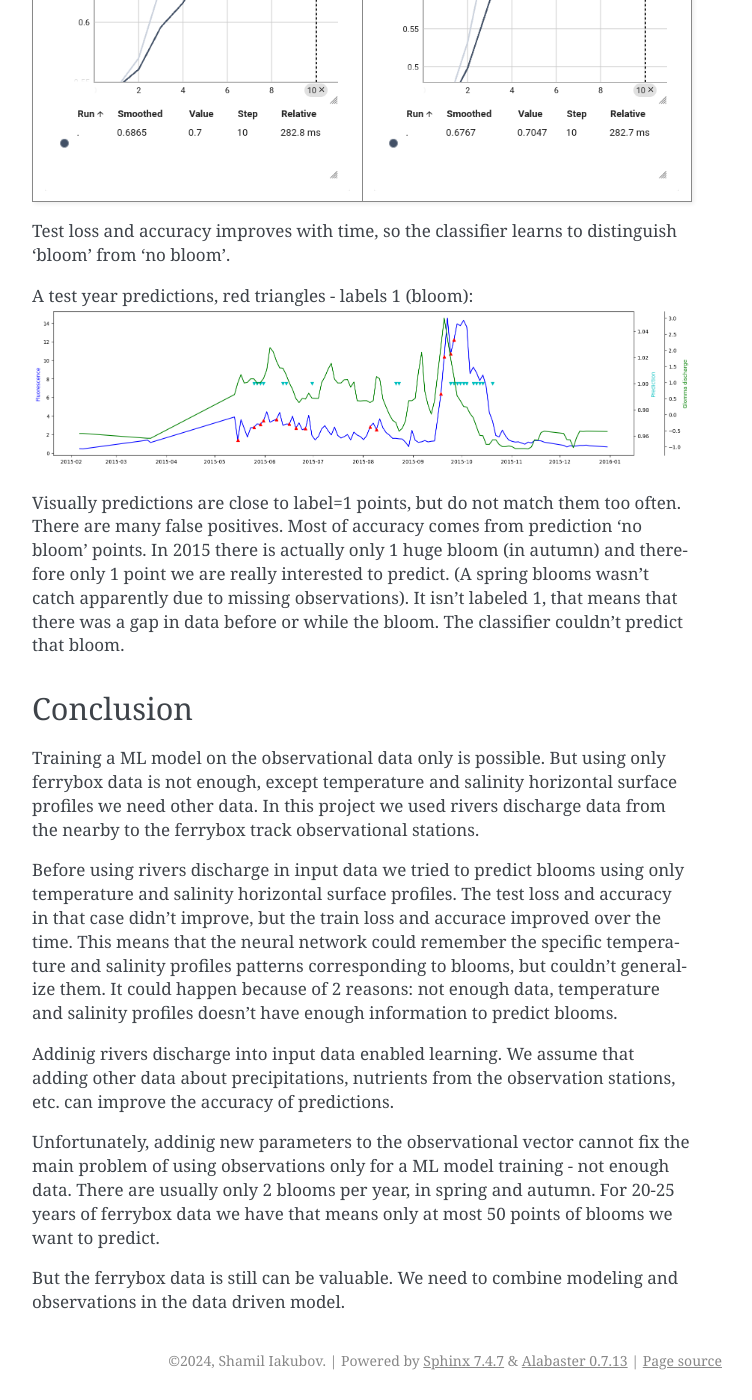
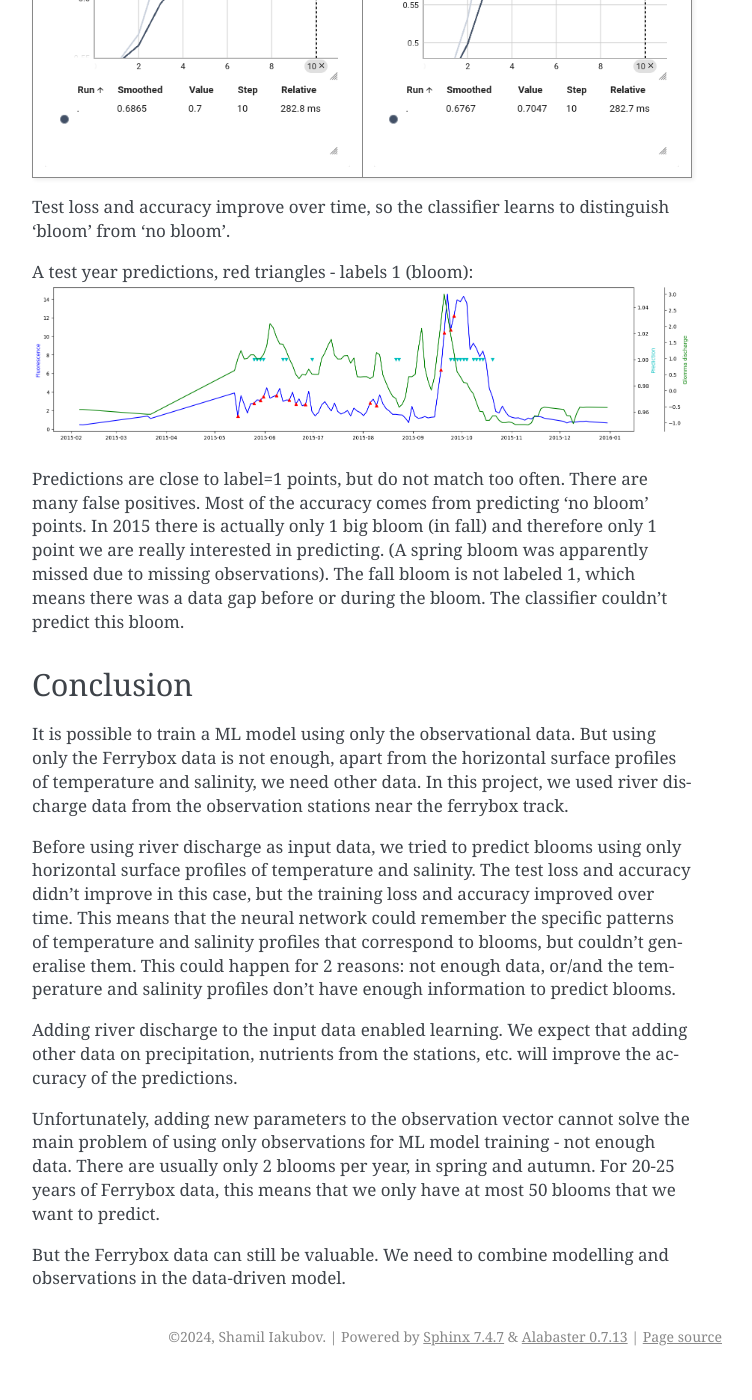
Before and after one commit to limash/blooms-ml, a Sphinx documentation site: the page built from doc/source/ferrybox_data.md, in a window 1280 px wide and 1400 px high, scrolled down 2937 px. Shown: the whole window, without its empty margins (388-1140 px from the left). Built offline with Sphinx 7.4.7, drawn with Linux system fonts in a browser that asks for light colours; after the commit the page ends 4313 px from its top, so only the background shows below that; some of the changed text lies outside the part shown.

Commit message:
Update docs

```diff
--- a/doc/source/ferrybox_data.md
+++ b/doc/source/ferrybox_data.md
@@ -1,13 +1,13 @@
 # Ferrybox data
 
-We also train ML models on the data from NIVA ferrybox observational programs.
-These programs provide surface measurements of several seawater parameters following tracks of some ships, e.g. Oslo-Kiel, Tromso-Longyearbean, etc.
+We also train ML models on data from the NIVA ferrybox observation programs.
+These programs provide surface measurements of several seawater parameters following the tracks of some ships, e.g. Oslo-Kiel, Tromso-Longyearbean, etc.
 
 ## Input data
 
-For this project we extract temperature, salinity, and fluorescence snippets from a Color Fantasy cruise ship ferrybox track (Oslo-Kiel) records.
-We use surface measurements from 59.7 latitude northwards until Color Fantasy docks in Oslo.
-Then we interpolate / extrapolate snippets to the same length (30 points).
+For this project, we extract temperature, salinity, and fluorescence snippets from a Color Fantasy cruise ship ferrybox track (Oslo-Kiel) records.
+We use surface measurements from latitude 59.7 northwards until Color Fantasy docks in Oslo.
+Then we interpolate / extrapolate the snippets to the same length (30 points).
 
 An example track snippet:
 ![fb_track](../images/fb_track.png)
@@ -17,74 +17,73 @@
 Input data example before normalization:
 ![fb_data](../images/fb_data.png)
 
-For training we use temperature and salinity values (horizontal profiles, 30 points each) and 3 rivers discharge values.
+For training, we use temperature and salinity values (surface horizontal profiles, 30 points each) and discharge values from 3 rivers.
 
 ## Labeling
 
-First, we calculate the mean values of fluorescence in snippets.
-Lets denote them `fluo`.
-Then, we label a snippet 1 (bloom) if the next timestamp (should be in less than in three days) `fluo` > 3 and its larger than the current `fluo`.
+First, we calculate the average fluorescence values in the snippets.
+Lets call them `fluo`.
+Then we label a snippet 1 (bloom) if the next timestamp (should be in less than three days) `fluo` > 3 and its greater than the current `fluo`.
 
 ## Results
 
-Similar to the modeled data, for principal component analysis and a decision tree classifier training instead of snapshots we use increments of variables for 1 and 2 successive periods.
-For deep learning classification we use 3 successive snapshots as input data for a training point.
-We normalize all the data columnwise (through time).
+Similar to the modeled data, for principal component analysis and decision tree classifier training, we use increments of variables for 1 and 2 consecutive periods instead of snapshots.
+For deep learning classification, we use 3 consecutive snapshots as input data for a training point.
+We normalize all data columnwise (through time).
 
-All data is balanced (equal amount of points with label=0 and label=1).
-The data used for training and testing is sepatated temporaly.
-This is the best approach for autocorrelated (correlation over time) data.
-For tests we take all data after 2015.
+All data are balanced (equal number of points with label=0 and label=1).
+The data used for training and testing are separated in time.
+For testing, we use all data after 2015.
 
-### Principal Component Analysis (PCA) and a Decision Tree Classifier
+### Principal Component Analysis (PCA) and Decision Tree Classifier
 
 ![fb_pca](../images/fb_pca.png)
 
-PCA on the ferrybox data shows that the projected data is evenly distributed in 'bloom' and 'no bloom' datasets.
-That means that the current data vectors cannot be separated between 'bloom' and 'no bloom' very well.
-The decision tree classifier we trained on the data couldn't achieve accuracy more than 50%, thus no better than a random classifier.
+The PCA on the ferrybox data shows that the projected data is evenly distributed between 'bloom' and 'no bloom'.
+This means that the current data vectors cannot be separated between 'bloom' and 'no bloom' very well.
+The decision tree classifier we trained on the data couldn't achieve more than 50% accuracy, which is no better than a random classifier.
 
 ### Deep Learning Classification
 
-A deep learning classifier performs better than a random or a decision tree classifier.
-To prevent overfitting we use a tiny network with [13, 7, 13, 2] features.
-Also, we trained the network just for 10 epochs (1 epoch is training with all data in a dataset).
+A deep learning classifier performs better than a random or decision tree classifier.
+To avoid overfitting, we use a small network with [13, 7, 13, 2] features.
+We also trained the network for only 10 epochs (1 epoch is training with all data in a dataset).
 
 Train dataset | Test dataset
 :------------:|:-------------:
 ![train_loss](../images/fb_train_loss.png) | ![test_loss](../images/fb_test_loss.png)
 ![train_accuracy](../images/fb_train_accuracy.png) | ![test_accuracy](../images/fb_test_accuracy.png)
 
-Test loss and accuracy improves with time, so the classifier learns to distinguish 'bloom' from 'no bloom'.
+Test loss and accuracy improve over time, so the classifier learns to distinguish 'bloom' from 'no bloom'.
 
 A test year predictions, red triangles - labels 1 (bloom):
 ![fb_test_predictions](../images/fb_test2015predictions.png)
 
-Visually predictions are close to label=1 points, but do not match them too often.
+Predictions are close to label=1 points, but do not match too often.
 There are many false positives.
-Most of accuracy comes from prediction 'no bloom' points.
-In 2015 there is actually only 1 huge bloom (in autumn) and therefore only 1 point we are really interested to predict.
-(A spring blooms wasn't catch apparently due to missing observations).
-It isn't labeled 1, that means that there was a gap in data before or while the bloom.
-The classifier couldn't predict that bloom.
+Most of the accuracy comes from predicting 'no bloom' points.
+In 2015 there is actually only 1 big bloom (in fall) and therefore only 1 point we are really interested in predicting.
+(A spring bloom was apparently missed due to missing observations).
+The fall bloom is not labeled 1, which means there was a data gap before or during the bloom.
+The classifier couldn't predict this bloom.
 
 ## Conclusion
 
-Training a ML model on the observational data only is possible.
-But using only ferrybox data is not enough, except temperature and salinity horizontal surface profiles we need other data.
-In this project we used rivers discharge data from the nearby to the ferrybox track observational stations.
+It is possible to train a ML model using only the observational data.
+But using only the Ferrybox data is not enough, apart from the horizontal surface profiles of temperature and salinity, we need other data.
+In this project, we used river discharge data from the observation stations near the ferrybox track.
 
-Before using rivers discharge in input data we tried to predict blooms using only temperature and salinity horizontal surface profiles.
-The test loss and accuracy in that case didn't improve, but the train loss and accurace improved over the time.
-This means that the neural network could remember the specific temperature and salinity profiles patterns corresponding to blooms, but couldn't generalize them.
-It could happen because of 2 reasons: not enough data, temperature and salinity profiles doesn't have enough information to predict blooms.
+Before using river discharge as input data, we tried to predict blooms using only horizontal surface profiles of temperature and salinity.
+The test loss and accuracy didn't improve in this case, but the training loss and accuracy improved over time.
+This means that the neural network could remember the specific patterns of temperature and salinity profiles that correspond to blooms, but couldn't generalise them.
+This could happen for 2 reasons: not enough data, or/and the temperature and salinity profiles don't have enough information to predict blooms.
 
-Addinig rivers discharge into input data enabled learning.
-We assume that adding other data about precipitations, nutrients from the observation stations, etc. can improve the accuracy of predictions.
+Adding river discharge to the input data enabled learning.
+We expect that adding other data on precipitation, nutrients from the stations, etc. will improve the accuracy of the predictions.
 
-Unfortunately, addinig new parameters to the observational vector cannot fix the main problem of using observations only for a ML model training - not enough data.
+Unfortunately, adding new parameters to the observation vector cannot solve the main problem of using only observations for ML model training - not enough data.
 There are usually only 2 blooms per year, in spring and autumn.
-For 20-25 years of ferrybox data we have that means only at most 50 points of blooms we want to predict.
+For 20-25 years of Ferrybox data, this means that we only have at most 50 blooms that we want to predict.
 
-But the ferrybox data is still can be valuable.
-We need to combine modeling and observations in the data driven model.
+But the Ferrybox data can still be valuable.
+We need to combine modelling and observations in the data-driven model.
```
Also changed, not shown: doc/source/intro.md (+46 -19 lines), doc/source/modeled_data.md (+46 -49 lines).
